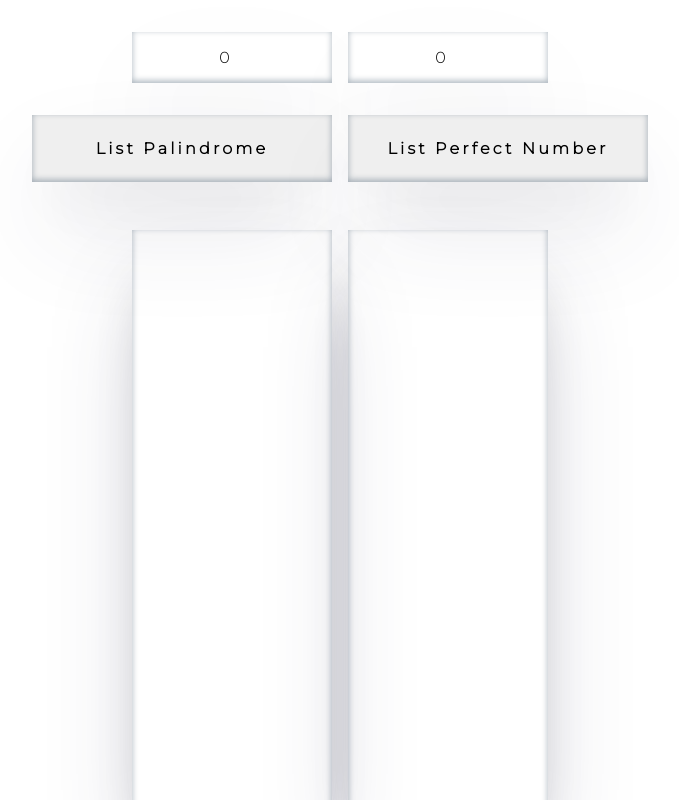
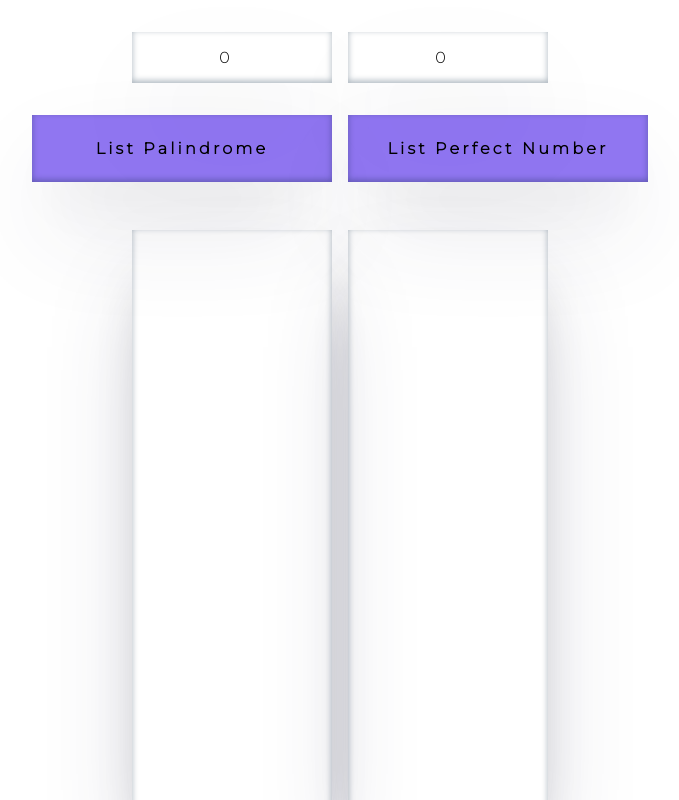
Before and after one commit to miracerdin/Palindrom-and-Perfect-Number, a plain HTML site: page index.html in a window 1280 px wide. Shown: the top 800 px of the page, without its empty margins (300-979 px from the left). Drawn offline with Linux system fonts and the light colour scheme.

Commit message:
bg color added

```diff
--- a/style.css
+++ b/style.css
@@ -62,7 +62,9 @@ input {
   margin-bottom: 3rem;
   gap: 1rem;
 }
-
+button {
+  background-color: rgba(57, 9, 230, 0.555);
+}
 button:hover {
   cursor: pointer;
   background-color: rgba(128, 128, 128, 0.668);
```
